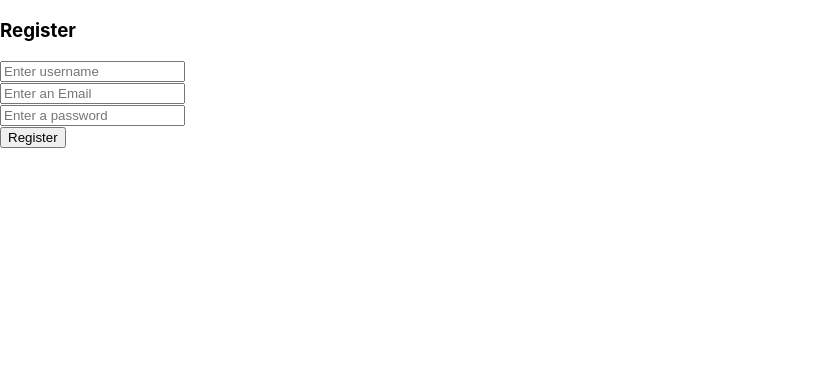
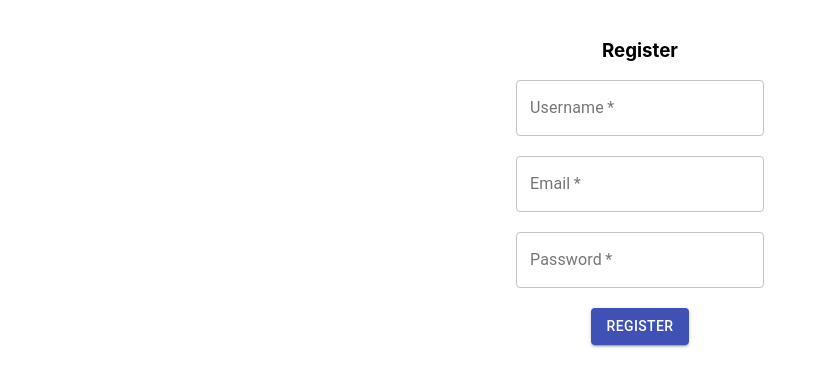
Before and after one commit to daddylunix/ProjectFeedback, a React (Create React App) app in the folder client/: page /register in a window 1280 px wide. Shown: the top 386 px of the page, without its empty margins (0-827 px from the left). Built offline with nearby package versions, Linux system fonts and the light colour scheme.

Commit message:
✨ Material-Ui

```diff
--- a/client/package.json
+++ b/client/package.json
@@ -3,6 +3,7 @@
   "version": "0.1.0",
   "private": true,
   "dependencies": {
+    "@material-ui/core": "^4.11.4",
     "@testing-library/jest-dom": "^5.11.4",
     "@testing-library/react": "^11.1.0",
     "@testing-library/user-event": "^12.1.10",
--- a/client/src/pages/Register.js
+++ b/client/src/pages/Register.js
@@ -2,6 +2,9 @@ import { useState, useEffect } from "react";
 import axios from 'axios';
 import {Link, useHistory } from 'react-router-dom';
 import Cookies from 'js-cookie';
+import Button from '@material-ui/core/button'
+import Card from '@material-ui/core/card';
+import TextField from '@material-ui/core/TextField';
 
 const Register = () => {
     const [ username, setUsername ] = useState("");
@@ -33,35 +36,47 @@ const Register = () => {
     }
     return (
     <div>
-        <form className="register-screen__form" onSubmit={registerHandler}>
+        <center>
+            <br/>
+            <form className="register-screen__form" onSubmit={registerHandler}>
             <h3>Register</h3>
-            <input
-            type="text"
+            <TextField
+            id="name"
             required
-            id="name"
-            placeholder="Enter username"
-            value={username} onChange={(e) => {setUsername(e.target.value)}}/>
-            <br/>
-            <input
-            type="text"
+            label="Username"
+            value={username}
+            onChange={(e) => {setUsername(e.target.value)}}
+            variant="outlined"
+            />
+            <br/><br/>
+            <TextField
+            type="email"
+            id="email"
+            label="Email"
+            value={email}
+            onChange={(e) => {setEmail(e.target.value)}}
             required
-            id="email"
-            placeholder="Enter an Email"
-            value={email} onChange={(e) => {setEmail(e.target.value)}}/>
-            <br/>
-             <input
-            type="text"
+            variant="outlined"
+            />
+            <br/><br/>
+            <TextField
+            id="password"
+            label="Password"
+            value={password}
+            onChange={(e) => {setPassword(e.target.value)}}
             required
-            id="password"
-            placeholder="Enter a password"
-            value={password} onChange={(e) => {setPassword(e.target.value)}}/>
-            <br/>
-            <button type="submit" className="btn btn-primary">Register</button>
+            variant="outlined"
+            />
+            <br/><br/>
+            <Button variant="contained" color="primary" type="submit" className="btn btn-primary">Register</Button>
             </form>
             {error}
             <h3>{responseData.token}</h3>
+            </center>
     </div>
+
     )
 }
 
 export default Register;
+{/* <TextField id="outlined-basic" label="Outlined" variant="outlined" /> */}
```
Also changed, not shown: 1 other file (tests, documents, lock files or other folders).
